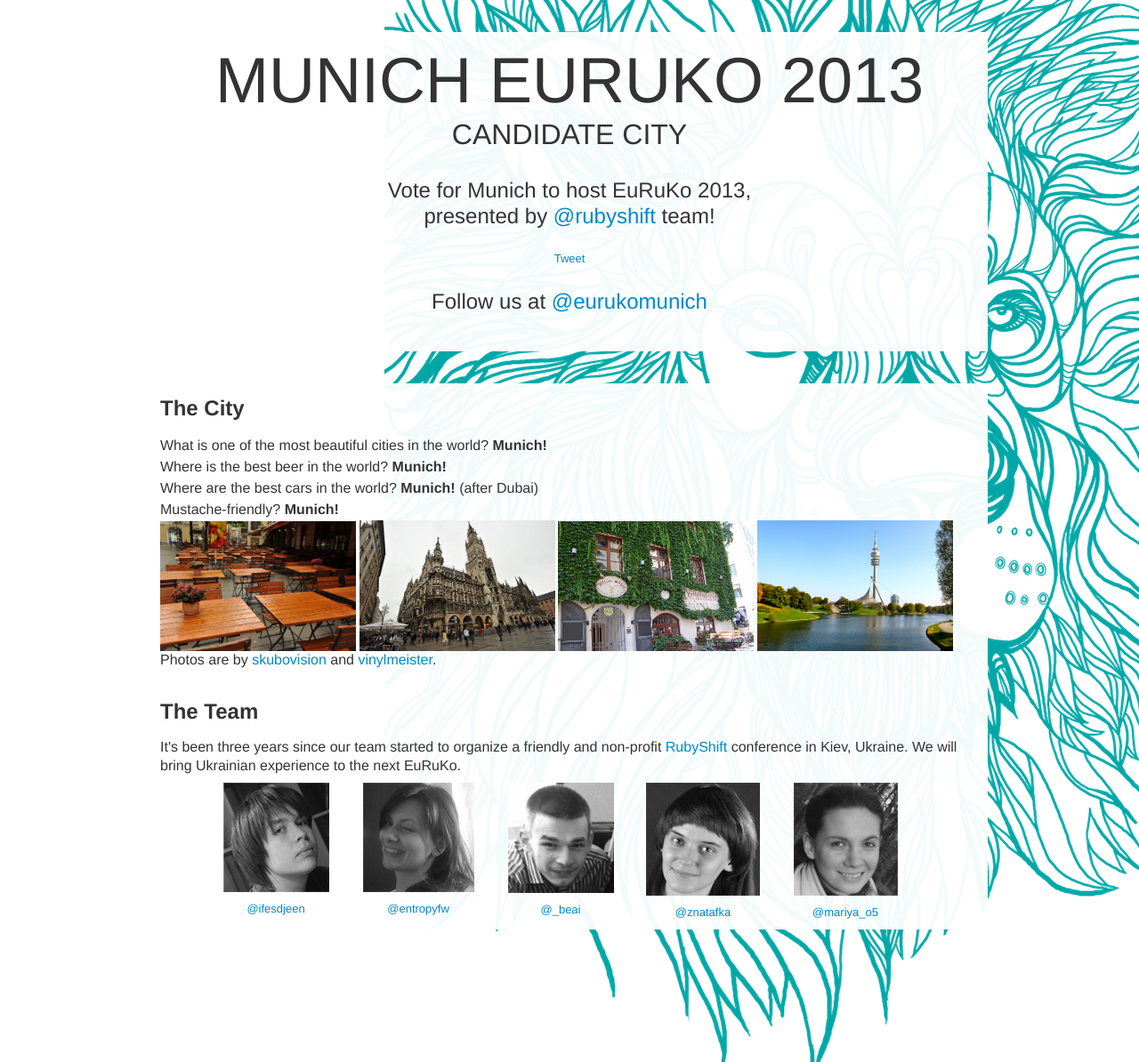
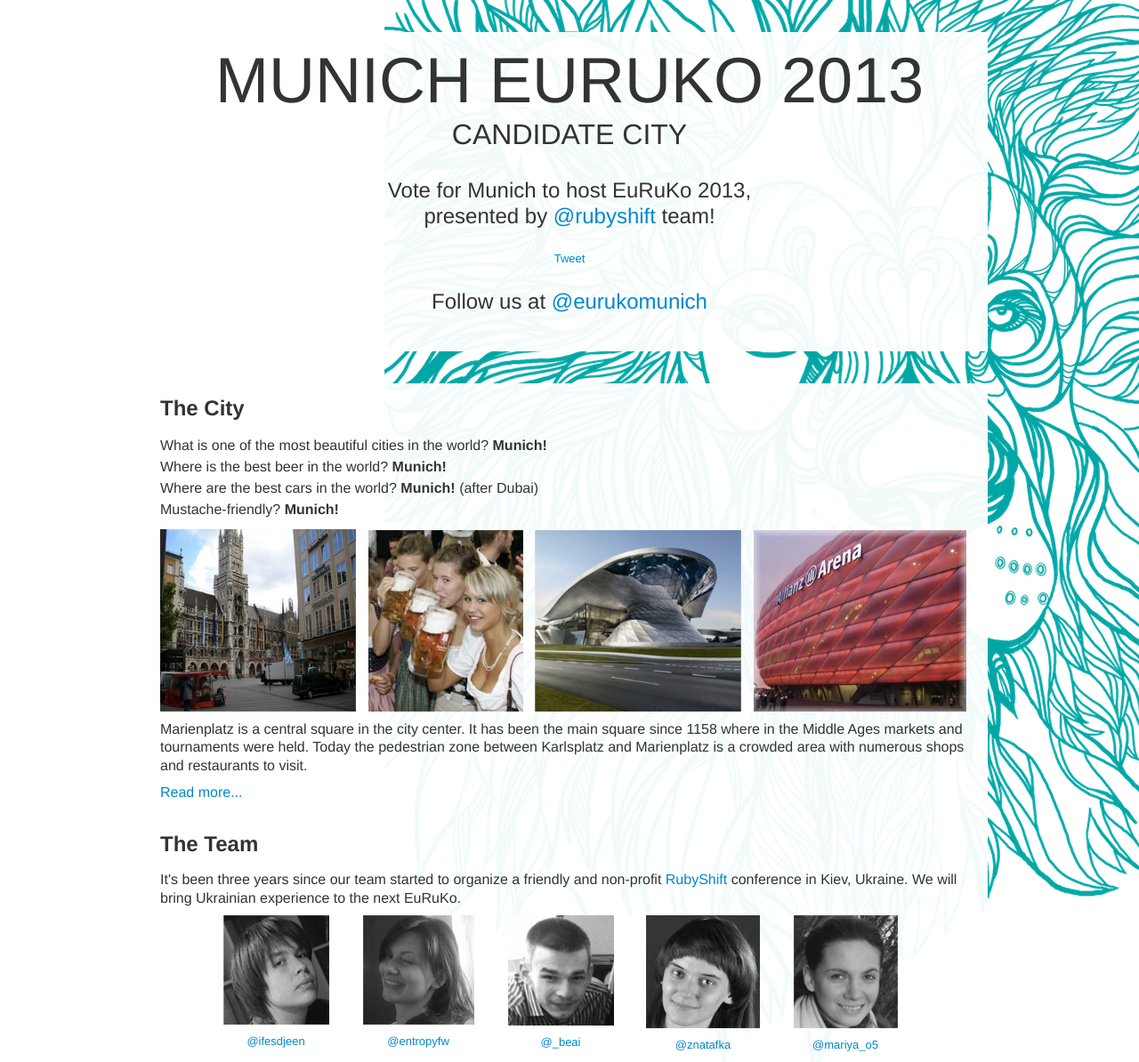
Before and after one commit to rubyshift/eurukomunich, a Jekyll site: the page built from index.html, in a window 1280 px wide. Shown: the whole page at 89% size. Built offline with Jekyll 4.4.1, drawn with Linux system fonts in a browser that asks for light colours; some web fonts are replaced; comment, search, counter and statistics services are not loaded.

Commit message:
Add a bit of info about city, change photos

```diff
--- a/assets/stylesheets/screen.css
+++ b/assets/stylesheets/screen.css
@@ -49,8 +49,10 @@
 .team { text-align:center; margin-left:40px; }
 .team img { margin-bottom:10px; }
 
-.awesomeities { margin-bottom:10px; }
 .awesomeities, .awesomeities li { list-style:none; margin: 0; padding:0; }
+
+.photos { margin:10px 0; }
+.photos img { margin-right:10px; }
 
 body {
     background: url('/assets/images/bg.png') !important;
--- a/index.html
+++ b/index.html
@@ -29,11 +29,14 @@
         <li>Where are the best cars in the world? <strong>Munich!</strong> (after Dubai)</li>
         <li>Mustache-friendly? <strong>Munich!</strong></li>
       </ul>
-      <img src="/assets/images/muc1.jpg" style="width:220px;">
-      <img src="/assets/images/muc2.jpg" style="width:220px;">
-      <img src="/assets/images/muc5.jpg" style="width:220px;">
-      <img src="/assets/images/muc4.jpg" style="width:220px;">
-      <p>Photos are by <a href="http://flickr.com/photos/skubovision">skubovision</a> and <a href="http://www.flickr.com/photos/47603382@N08/">vinylmeister</a>.</p>
+      <div class="photos">
+        <img src="/assets/images/muc11.jpg" style="width:220px;">
+        <img src="/assets/images/muc22.jpg" style="height:204px;">
+        <img src="/assets/images/muc33.jpg" style="height:204px;">
+        <img src="/assets/images/muc44.jpg" style="height:204px;">
+      </div>
+      <p>Marienplatz is a central square in the city center. It has been the main square since 1158 where in the Middle Ages markets and tournaments were held. Today the pedestrian zone between Karlsplatz and Marienplatz is a crowded area with numerous shops and restaurants to visit.</p>
+      <p><a href="http://www.muenchen.de/int/en/">Read more...</a></p>
     </div>
   </div>
 </div>
```
Also changed, not shown: assets/images/muc11.jpg (added), assets/images/muc22.jpg (added), assets/images/muc33.jpg (added), assets/images/muc44.jpg (added).
